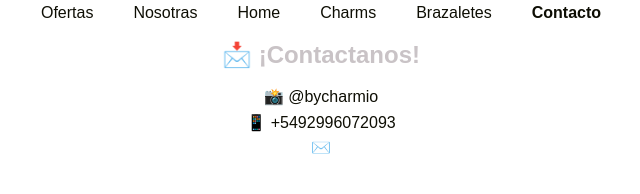
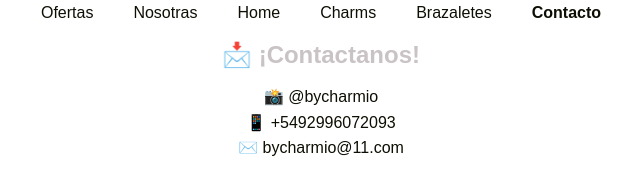
Before and after one commit to morenaperlwitz/bycharmio-html, a plain HTML site: page contacto.html in a window 1280 px wide. Shown: the whole page, without its empty margins (319-959 px from the left). Drawn offline with Linux system fonts and the light colour scheme.

Commit message:
Agregué mail del emprendimiento

```diff
--- a/contacto.html
+++ b/contacto.html
@@ -34,6 +34,7 @@
 
         <div class="contact-item">
             <span class="icon">✉️</span>
+            <a href="mailto:bycharmio@11.com">bycharmio@11.com</a>
         </div>
         </section>
     </body>
```
